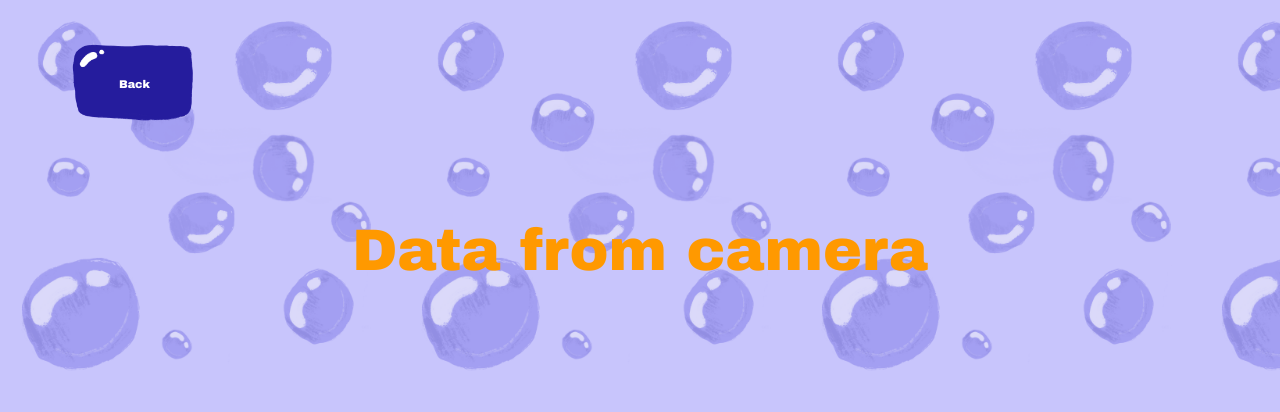
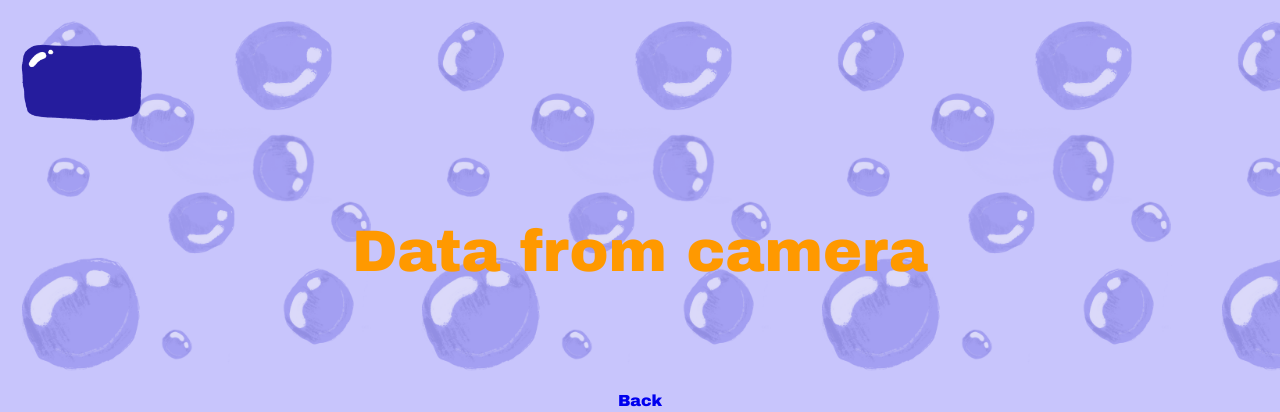
Before and after one commit to maartinjshz/Avene_Fish-e, a Flask app: template templates/Info.html in a window 1280 px wide. Shown: the top 412 px of the page. Run offline with Flask 2, Linux system fonts and the light colour scheme; the template is opened without the code that fills it, so the values that code supplies are empty.

Commit message:
Update Info.html

```diff
--- a/templates/Info.html
+++ b/templates/Info.html
@@ -8,9 +8,7 @@
     *{
     box-sizing: border-box;
 }
-* {
-  box-sizing: border-box;
-}
+
 
 body {
     font-family: Arial, Helvetica, sans-serif;
@@ -94,17 +92,7 @@ footer {
     width: 150px;
 }
 
-.container {
-    position: relative;
-    left: -40%;
-    text-align: center;
-    color: white;
-    height: 30%;
-    font-size:70%;
-    margin-left: auto;
-    margin-right: auto;
-    width: 20%;
-}
+
 
 .centertxt {
   padding: 125px 0;
```
